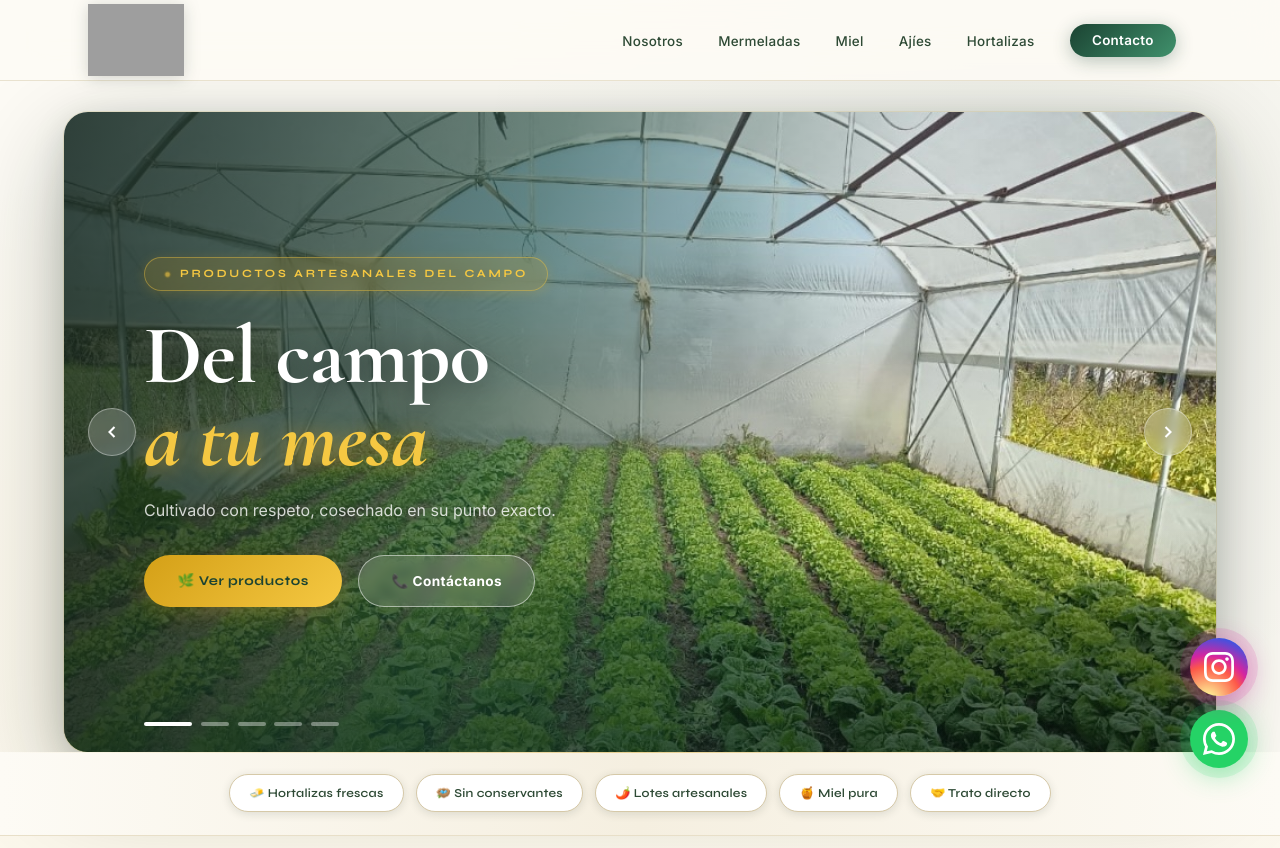
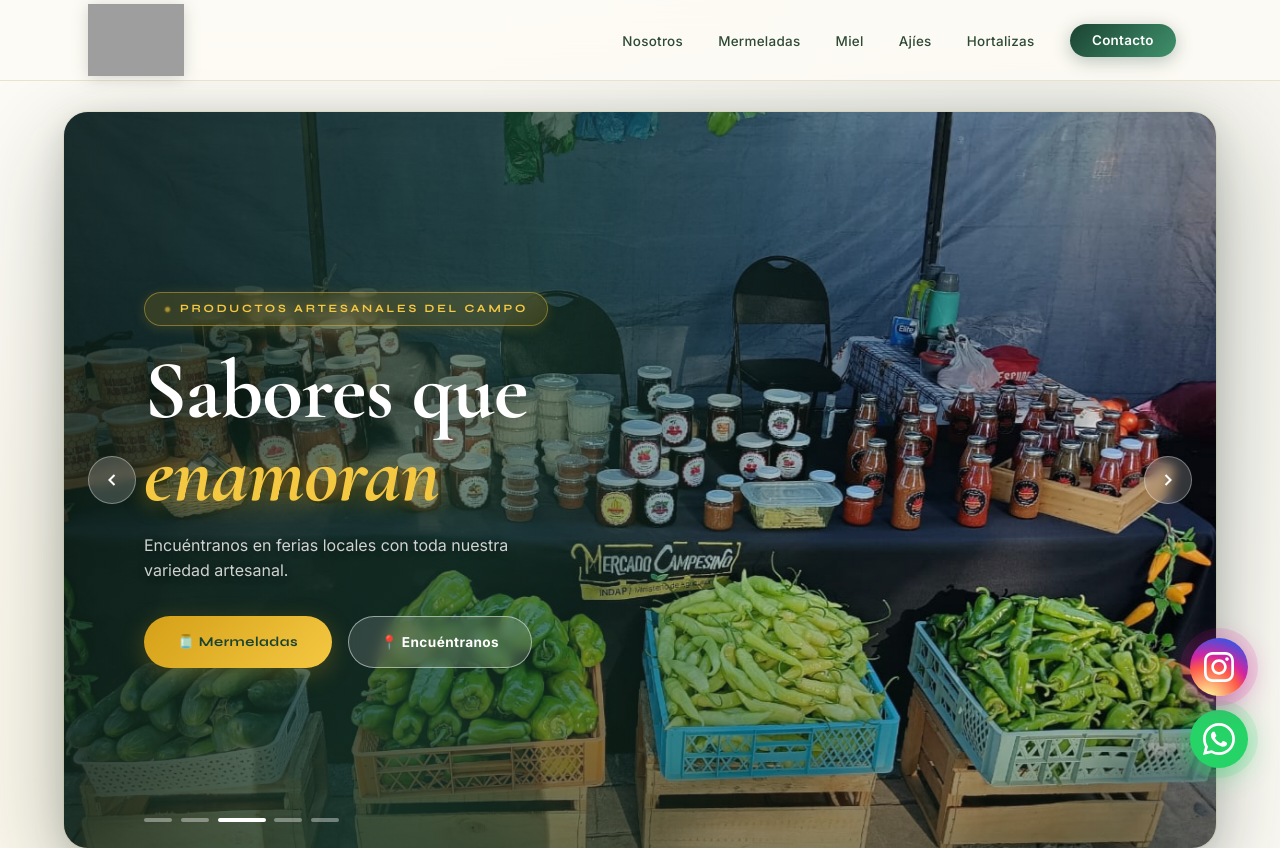
Before and after one commit to dxcmbt/Ubema, a plain HTML site: page index.html in a window 1280 px wide. Shown: the top 848 px of the page. Drawn offline with nearby package versions, Linux system fonts and the light colour scheme; grey boxes are pictures that could not be loaded.

Commit message:
Update invernadero image and increase carousel height

```diff
--- a/index.html
+++ b/index.html
@@ -41,7 +41,7 @@
 
         <!-- Slide 1 -->
         <div class="hero-slide active">
-          <img src="img/campo-invernadero.jpg" alt="Invernadero Ubema — hortalizas de temporada" />
+          <img src="img/campo-invernadero.png" alt="Invernadero Ubema — hortalizas de temporada" />
           <div class="slide-overlay">
             <p class="slide-eyebrow">Productos artesanales del campo</p>
             <h1 class="slide-title">Del campo<br /><em>a tu mesa</em></h1>
@@ -55,7 +55,7 @@
 
         <!-- Slide 2 -->
         <div class="hero-slide">
-          <img src="img/campo-exterior.jpg" alt="Cultivos exteriores Ubema" />
+          <img src="img/campo-exterior.png" alt="Cultivos exteriores Ubema" />
           <div class="slide-overlay">
             <p class="slide-eyebrow">Productos artesanales del campo</p>
             <h1 class="slide-title">Trabajo de<br /><em>tierra y tiempo</em></h1>
--- a/script.js
+++ b/script.js
@@ -188,7 +188,7 @@ function initCarousel() {
   function next() { goTo(current + 1); }
   function prev() { goTo(current - 1); }
 
-  function startAuto() { timer = setInterval(next, 7000); }
+  function startAuto() { timer = setInterval(next, 3000); }
   function stopAuto()  { clearInterval(timer); }
 
   btnNext.addEventListener('click', () => { stopAuto(); next(); startAuto(); });
@@ -233,7 +233,7 @@ function initNosotrosCarousel() {
   function next() { goTo(current + 1); }
   function prev() { goTo(current - 1); }
 
-  function startAuto() { timer = setInterval(next, 6000); }
+  function startAuto() { timer = setInterval(next, 3000); }
   function stopAuto()  { clearInterval(timer); }
 
   btnNext.addEventListener('click', () => { stopAuto(); next(); startAuto(); });
--- a/styles.css
+++ b/styles.css
@@ -350,9 +350,9 @@ img { display: block; max-width: 100%; }
 .hero-carousel {
   position: relative;
   width: 100%;
-  height: 80vh;
-  min-height: 460px;
-  max-height: 680px;
+  height: 92vh;
+  min-height: 529px;
+  max-height: 782px;
   overflow: hidden;
 }
 
```
Also changed, not shown: img/campo-exterior.jpg (deleted), img/campo-invernadero.jpg (deleted), 2 other files.
